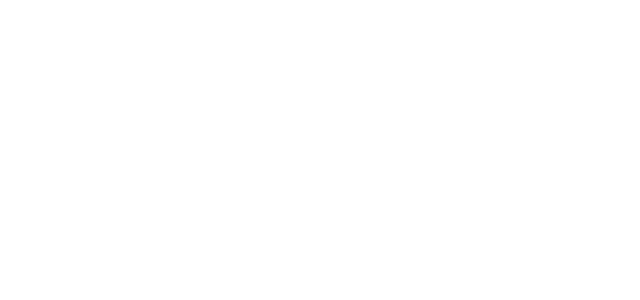
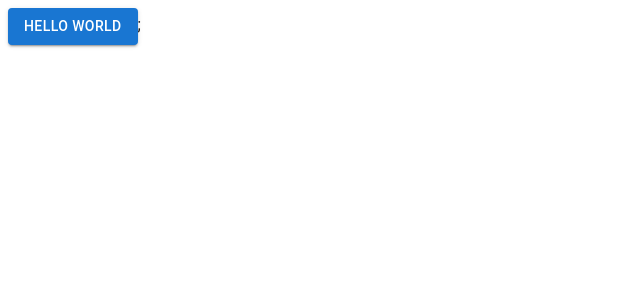
Before and after one commit to NicoMSK/Messenger, a React (Vite) app: page / in a window 1280 px wide. Shown: the top 300 px of the page, without its empty margins (0-640 px from the left). Built offline with nearby package versions, Linux system fonts and the light colour scheme.

Commit message:
feat: Добавил библиотеку компонентов Material UI

```diff
--- a/index.html
+++ b/index.html
@@ -5,6 +5,7 @@
   <meta charset="UTF-8" />
   <link rel="icon" type="image/svg+xml" href="" />
   <meta name="viewport" content="width=device-width, initial-scale=1.0" />
+  <meta name="viewport" content="initial-scale=1, width=device-width" />
   <title>Messenger</title>
 </head>
 
--- a/src/App.tsx
+++ b/src/App.tsx
@@ -1,3 +1,10 @@
-function App() {}
+import Button from "@mui/material/Button";
+import ScopedCssBaseline from "@mui/material/ScopedCssBaseline";
 
-export default App;
+export default function App() {
+  return (
+    <ScopedCssBaseline>
+      <Button variant="contained">Hello world</Button>;
+    </ScopedCssBaseline>
+  );
+}
```
Also changed, not shown: package.json (+7 -2 lines), 1 other file (tests, documents, lock files or other folders).
